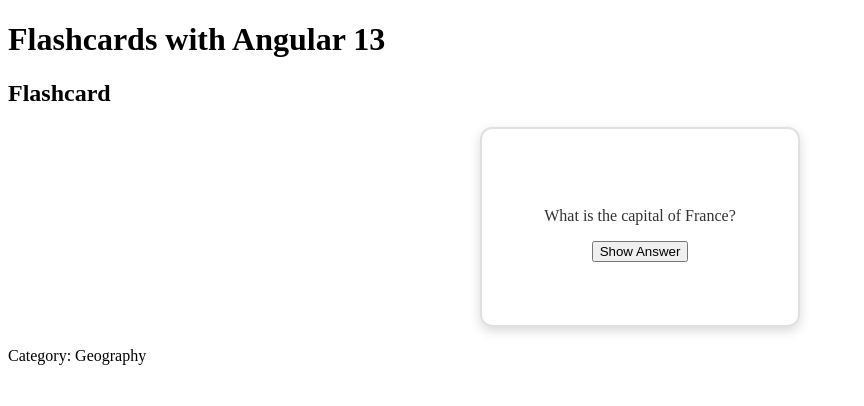
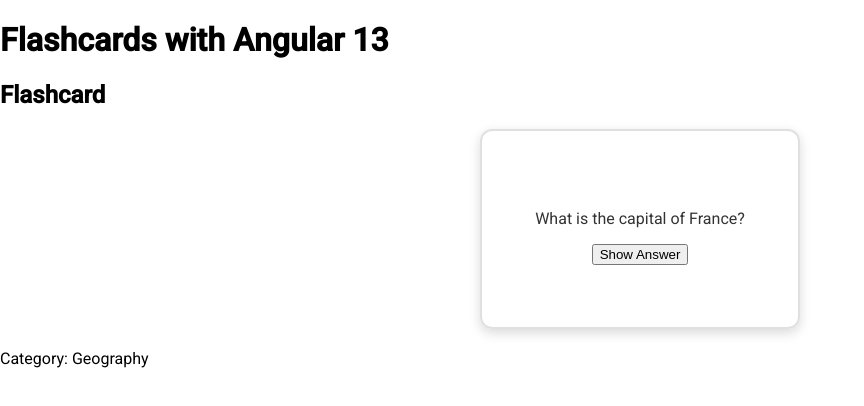
Before and after one commit to cesarcori/angular-flashcards, an Angular app: page / in a window 1280 px wide. Shown: the top 406 px of the page, without its empty margins (0-864 px from the left). Built offline with nearby package versions, Linux system fonts and the light colour scheme.

Commit message:
add: angular-material

```diff
--- a/angular.json
+++ b/angular.json
@@ -27,6 +27,7 @@
               "src/assets"
             ],
             "styles": [
+              "./node_modules/@angular/material/prebuilt-themes/indigo-pink.css",
               "src/styles.css"
             ],
             "scripts": []
@@ -94,6 +95,7 @@
               "src/assets"
             ],
             "styles": [
+              "./node_modules/@angular/material/prebuilt-themes/indigo-pink.css",
               "src/styles.css"
             ],
             "scripts": []
--- a/package.json
+++ b/package.json
@@ -11,10 +11,12 @@
   "private": true,
   "dependencies": {
     "@angular/animations": "~13.3.0",
+    "@angular/cdk": "^13.3.9",
     "@angular/common": "~13.3.0",
     "@angular/compiler": "~13.3.0",
     "@angular/core": "~13.3.0",
     "@angular/forms": "~13.3.0",
+    "@angular/material": "^13.3.9",
     "@angular/platform-browser": "~13.3.0",
     "@angular/platform-browser-dynamic": "~13.3.0",
     "@angular/router": "~13.3.0",
--- a/src/app/app.module.ts
+++ b/src/app/app.module.ts
@@ -4,6 +4,7 @@
 import { AppRoutingModule } from './app-routing.module';
 import { AppComponent } from './app.component';
 import { FlashcardComponent } from './components/flashcard/flashcard.component';
+import { BrowserAnimationsModule } from '@angular/platform-browser/animations';
 
 @NgModule({
   declarations: [
@@ -12,7 +13,8 @@
   ],
   imports: [
     BrowserModule,
-    AppRoutingModule
+    AppRoutingModule,
+    BrowserAnimationsModule
   ],
   providers: [],
   bootstrap: [AppComponent]
--- a/src/index.html
+++ b/src/index.html
@@ -7,6 +7,9 @@
   <base href="/">
   <meta name="viewport" content="width=device-width, initial-scale=1">
   <link rel="icon" type="image/x-icon" href="favicon.ico">
+  <link rel="preconnect" href="https://fonts.gstatic.com">
+  <link href="https://fonts.googleapis.com/css2?family=Roboto:wght@300;400;500&display=swap" rel="stylesheet">
+  <link href="https://fonts.googleapis.com/icon?family=Material+Icons" rel="stylesheet">
 </head>
 
 <body>
--- a/src/styles.css
+++ b/src/styles.css
@@ -1 +1,4 @@
 /* You can add global styles to this file, and also import other style files */
+
+html, body { height: 100%; }
+body { margin: 0; font-family: Roboto, "Helvetica Neue", sans-serif; }
```
Also changed, not shown: 1 other file (tests, documents, lock files or other folders).
